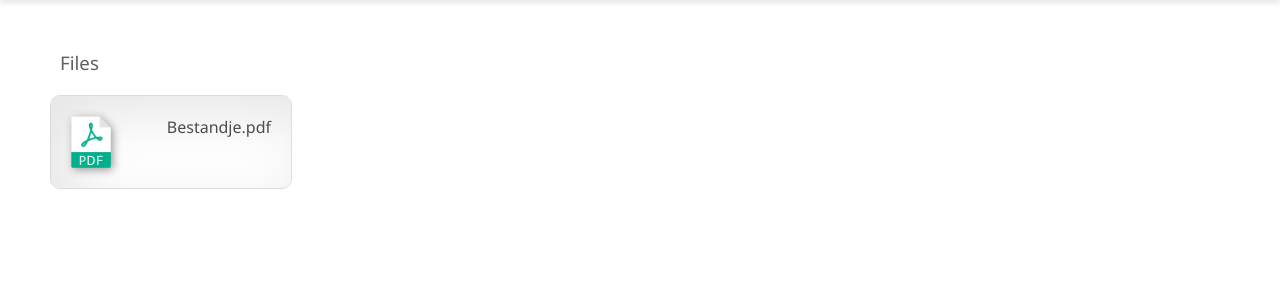
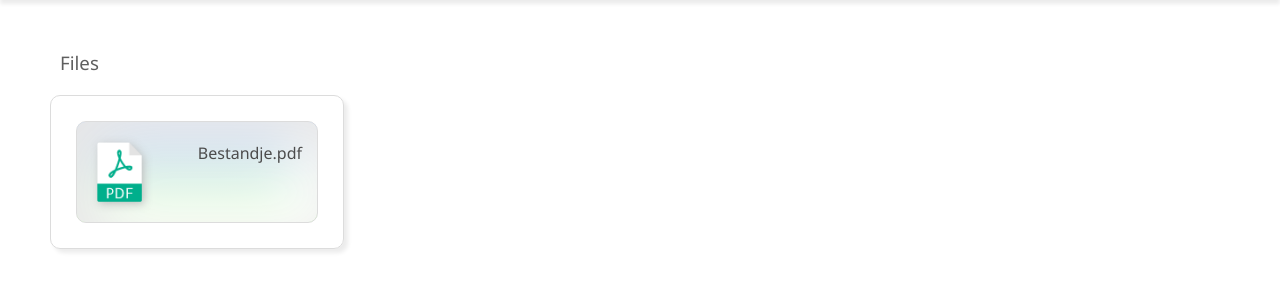
Before and after one commit to LennonStolk/ProjectP8, a PHP site: page /Pages/documents.php in a window 1280 px wide. Shown: the part 64-364 px from the top of the page. Run offline with PHP 8.4, Linux system fonts and the light colour scheme.

Commit message:
Document pagina styling deel 2

```diff
--- a/Pages/documents.php
+++ b/Pages/documents.php
@@ -24,8 +24,21 @@
         <h3 class='title'>Files</h3>
         <section class="files">
             <article class="file">
-                <img width=40 height=52 src="../Assets/document.png">
+                <img src="../Assets/document.png" class="file-img">
                 <p>Bestandje.pdf</p>
+                <?php
+                    // Get role
+                    $role = (isset($_SESSION["role"]))
+                        ? $_SESSION["role"]
+                        : "";
+
+                    // Show download button for admin
+                    if ($role == "ADMIN"):
+                ?>
+                    <a href="documents.php?download=Bestandje.pdf">
+                        <img src="../Assets/download.png" class="download">
+                    </a>
+                <?php endif ?>
             </article>
         </section>
     </section>
--- a/Styling/main.css
+++ b/Styling/main.css
@@ -172,26 +172,47 @@ body {
     display: flex;
     flex-direction: row;
     flex-wrap: wrap;
+    border: 1px solid rgb(220, 220, 220);
+    border-radius: 10px;
+    padding: 20px;
+    width: fit-content;
+    box-shadow: 4px 4px 4px 0px rgb(236, 236, 236);
 }
 
 .file {
     box-shadow: inset 20px 20px 60px #e6e6e6, inset -20px -20px 60px #ffffff;
     border: 1px solid rgb(220, 220, 220);
     padding: 20px;
+    margin: 5px;
     width: 200px;
+    height: 60px;
     border-radius: 10px;
     display: flex;
-    flex-direction: row;
+    flex-direction: column;
     flex-wrap: wrap;
     justify-content: space-between;
+    background: linear-gradient(180deg, rgb(205, 224, 255) 0%, rgb(225, 255, 213)100%);
 }
 
-.file > img {
-    filter: drop-shadow(2px 2px 4px #989898);
-    margin-right: 20px;
+.file-img {
+    filter: drop-shadow(2px 2px 4px #bebebe);
+    height: 60px;
+    width: 45px;
+}
+
+.file > a {
+    align-self: flex-end;
+    margin: 0;
+}
+
+.download {
+    height: 24px;
+    width: 30px;
 }
 
 .file > p {
     margin: 0;
     color:rgb(76, 76, 76);
+    width: 160px;
+    text-align: right;
 }
```
Also changed, not shown: Assets/download.png (added).
